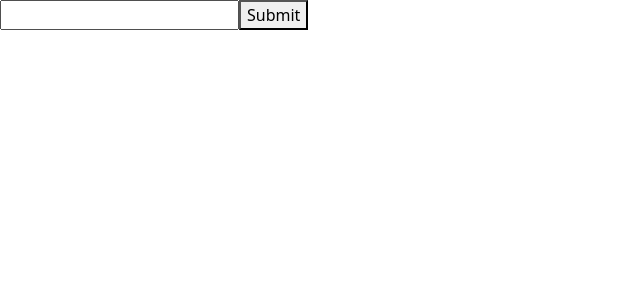
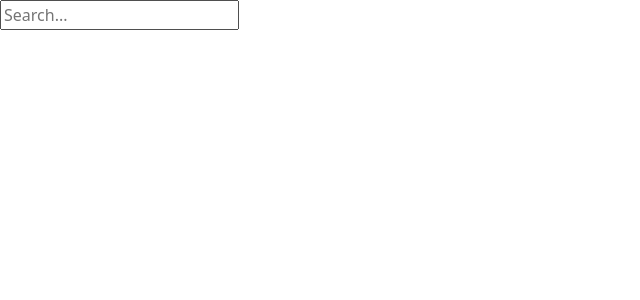
Before and after one commit to DavidSamoilov/react-weather-app, a React (Create React App) app: page / in a window 1280 px wide. Shown: the top 300 px of the page, without its empty margins (0-640 px from the left). Built offline with nearby package versions, Linux system fonts and the light colour scheme.

Commit message:
Updated all files to better design

```diff
--- a/src/App.js
+++ b/src/App.js
@@ -1,10 +1,22 @@
-import GetData from "./components/GetData";
 
 
 function  App() {
   return (
     <div className="App">
-        <GetData/>
+        <main>
+          <div className="search-box">
+              <input
+              type="text"
+              className="search-bar"
+              placeholder="Search..."
+              >
+
+              </input>
+
+
+          </div>
+
+        </main>
 
     </div>
   );
--- a/src/components/DisplayData.js
+++ /dev/null
@@ -1,32 +0,0 @@
-import React from 'react'
-
-const DisplayData = () => {
-    return (
-        <>
-
-
-
-            <div className="card mb-3" style="max-width: 540px;">
-  <div className="row g-0">
-    <div className="col-md-4">
-      {/* <img src="..." alt="image of weather"> */}
-    </div>
-    <div className="col-md-8">
-      <div className="card-body">
-        <h5 className="card-title">Card title</h5>
-        <p className="card-text">This is a wider card with supporting text below as a natural lead-in to additional content. This content is a little bit longer.</p>
-        <p className="card-text"><small className="text-muted">Last updated 3 mins ago</small></p>
-      </div>
-    </div>
-  </div>
-</div>
-
-
-
-
-
-        </>
-    )
-}
-
-export default DisplayData
--- a/src/components/ErrorMsg.js
+++ /dev/null
@@ -1,12 +0,0 @@
-import React from 'react'
-
-
-const ErrorMsg = () => {
-    return (
-        <div>
-            Input is not a valid country or city
-        </div>
-    )
-}
-
-export default ErrorMsg
--- a/src/components/GetData.js
+++ /dev/null
@@ -1,52 +0,0 @@
-import React, { useState } from "react";
-import ErrorMsg from "./ErrorMsg";
-import DisplayData from "./DisplayData";
-
-const GetData = () => {
-  let key = "adc5ef54e635c32068f70359e11e4ebc";
-  let [userInput, setUserInput] = useState("");
-  let [searchError, setSearchError] = useState(false);
-  let [showCard, setShowCard] = useState(false);
-
-  const setStatesToDisplayCard = () => {
-    setShowCard(true);
-    setSearchError(false);
-  };
-
-  const setStatesToDisplayErrorMsg = () => {
-    setShowCard(false);
-    setSearchError(true);
-  };
-
-  async function showData() {
-    try {
-      let response = await fetch(
-        `https://api.openweathermap.org/data/2.5/weather?q=${userInput}&appid=${key}`
-      );
-      let result = await response.json();
-      if (result.cod === "404" || result.cod === "400") {
-        setStatesToDisplayErrorMsg();
-        return;
-      }
-
-      setStatesToDisplayCard();
-      console.log(1);
-    } catch (error) {
-      setStatesToDisplayErrorMsg();
-    }
-  }
-  const inputUpdate = (e) => {
-    setUserInput(e.target.value);
-    console.log(userInput);
-  };
-
-  return (
-    <>
-      <input type="text" onChange={inputUpdate} value={userInput} />
-      <button onClick={showData}>Submit</button>
-      {searchError ? <ErrorMsg /> : showCard && <DisplayData />}
-    </>
-  );
-};
-
-export default GetData;
```
Also changed, not shown: src/index.css (added).
